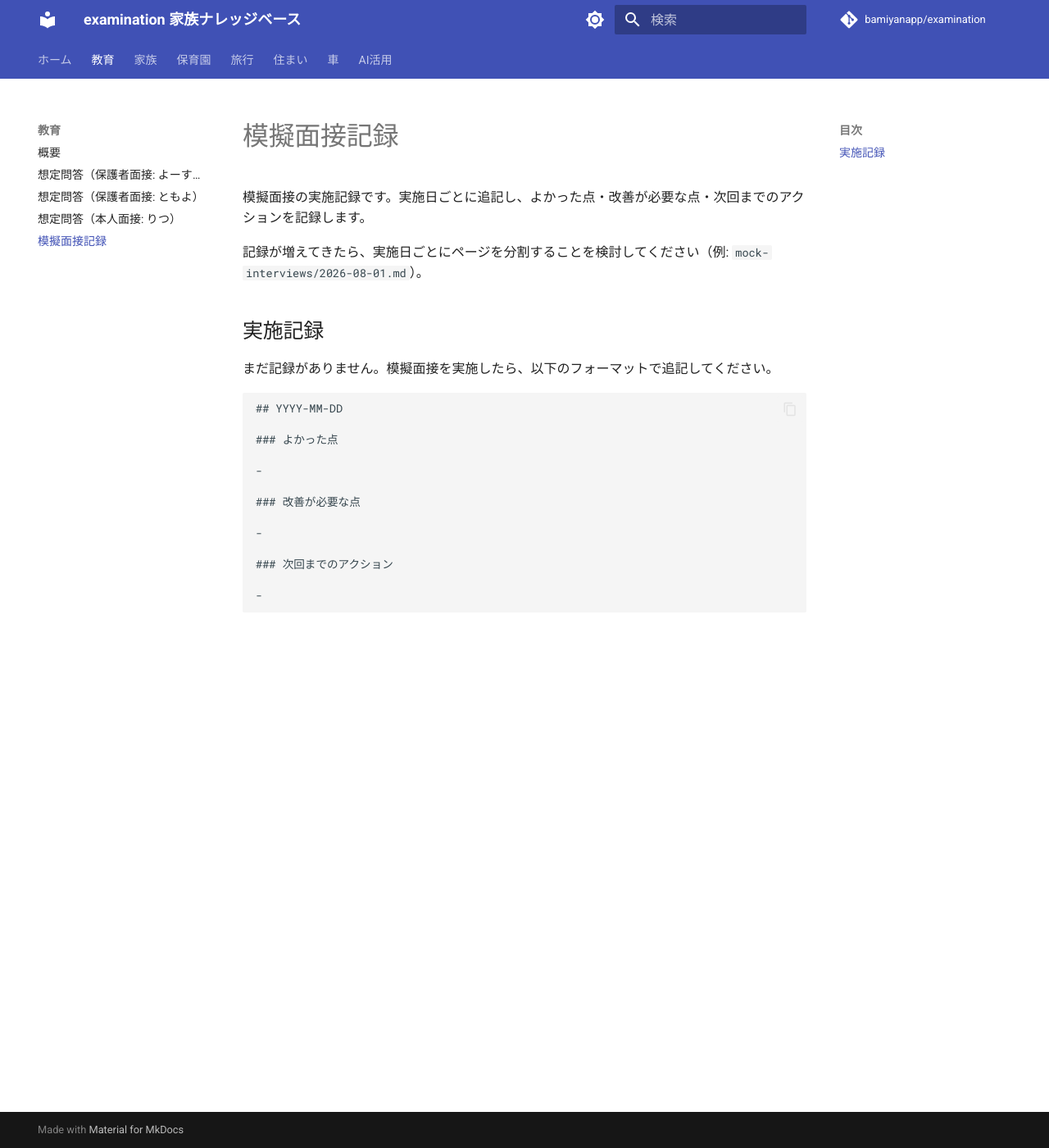
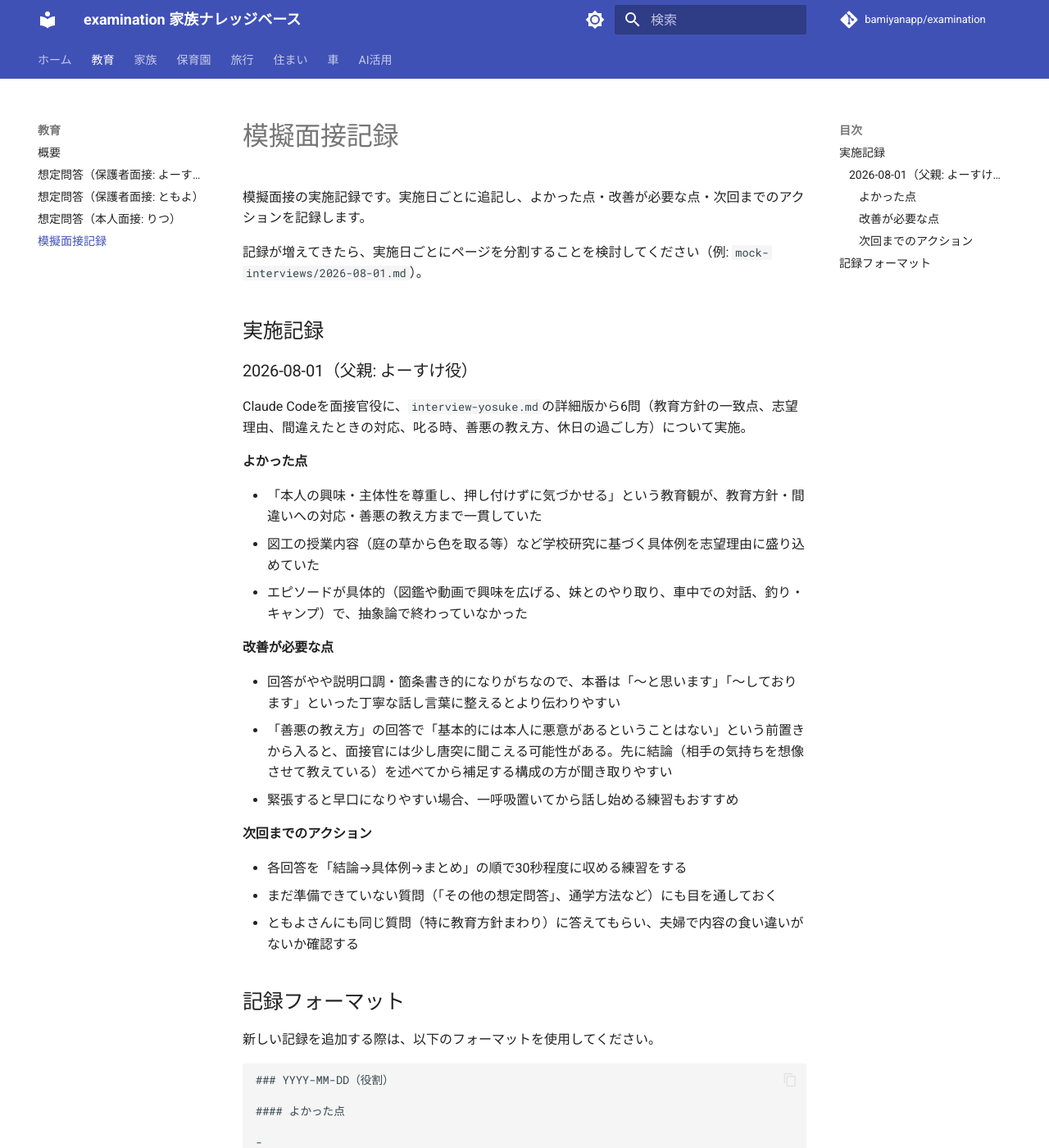
Before and after one commit to bamiyanapp/examination, an MkDocs documentation site: the page built from knowledge/education/mock-interviews.md, in a window 1280 px wide and 1400 px high. Shown: the whole window at 82% size. Built offline with MkDocs 1.6.1 and Material for MkDocs 9.7.7, drawn with Linux system fonts in a browser that asks for light colours; comment, search, counter and statistics services are not loaded; some of the changed text lies outside the part shown.

Commit message:
docs(education): 模擬面接記録を追加しよーすけ想定問答を更新
設計:
- 選定内容: 2026-08-01実施の模擬面接（父親: よーすけ役、6問）の記録を`mock-interviews.md`へ追加し、実際の回答内容を`interview-yosuke.md`詳細版の該当6項目（教育方針一致点・志望理由・間違えたときの対応・叱る時・善悪の教え方・休日の過ごし方）へ反映した。「善悪の教え方」は模擬面接のフィードバックで指摘した「結論→具体例」の順に組み替えた
- 却下内容: なし
- 理由: education/index.mdの運用フロー（想定問題→模擬面接実施→記録→回答案更新）に従った

影響:
- 影響モジュール: knowledge/education/{mock-interviews.md, interview-yosuke.md}
- 振る舞いの変更: なし（コンテンツ更新のみ）

テスト:
- 追加済み: `mkdocs build --strict`成功、`node dev-standards/scripts/bootstrap.js --check`（18/18件OK）、`npx commitlint --last --verbose`

````diff
--- a/knowledge/education/mock-interviews.md
+++ b/knowledge/education/mock-interviews.md
@@ -6,20 +6,44 @@
 
 ## 実施記録
 
-まだ記録がありません。模擬面接を実施したら、以下のフォーマットで追記してください。
+### 2026-08-01（父親: よーすけ役）
+
+Claude Codeを面接官役に、`interview-yosuke.md`の詳細版から6問（教育方針の一致点、志望理由、間違えたときの対応、叱る時、善悪の教え方、休日の過ごし方）について実施。
+
+#### よかった点
+
+- 「本人の興味・主体性を尊重し、押し付けずに気づかせる」という教育観が、教育方針・間違いへの対応・善悪の教え方まで一貫していた
+- 図工の授業内容（庭の草から色を取る等）など学校研究に基づく具体例を志望理由に盛り込めていた
+- エピソードが具体的（図鑑や動画で興味を広げる、妹とのやり取り、車中での対話、釣り・キャンプ）で、抽象論で終わっていなかった
+
+#### 改善が必要な点
+
+- 回答がやや説明口調・箇条書き的になりがちなので、本番は「〜と思います」「〜しております」といった丁寧な話し言葉に整えるとより伝わりやすい
+- 「善悪の教え方」の回答で「基本的には本人に悪意があるということはない」という前置きから入ると、面接官には少し唐突に聞こえる可能性がある。先に結論（相手の気持ちを想像させて教えている）を述べてから補足する構成の方が聞き取りやすい
+- 緊張すると早口になりやすい場合、一呼吸置いてから話し始める練習もおすすめ
+
+#### 次回までのアクション
+
+- 各回答を「結論→具体例→まとめ」の順で30秒程度に収める練習をする
+- まだ準備できていない質問（「その他の想定問答」、通学方法など）にも目を通しておく
+- ともよさんにも同じ質問（特に教育方針まわり）に答えてもらい、夫婦で内容の食い違いがないか確認する
+
+## 記録フォーマット
+
+新しい記録を追加する際は、以下のフォーマットを使用してください。
 
 ```markdown
-## YYYY-MM-DD
+### YYYY-MM-DD（役割）
 
-### よかった点
+#### よかった点
 
 -
 
-### 改善が必要な点
+#### 改善が必要な点
 
 -
 
-### 次回までのアクション
+#### 次回までのアクション
 
 -
 ```
````
Also changed, not shown: knowledge/education/interview-yosuke.md (+6 -6 lines).
